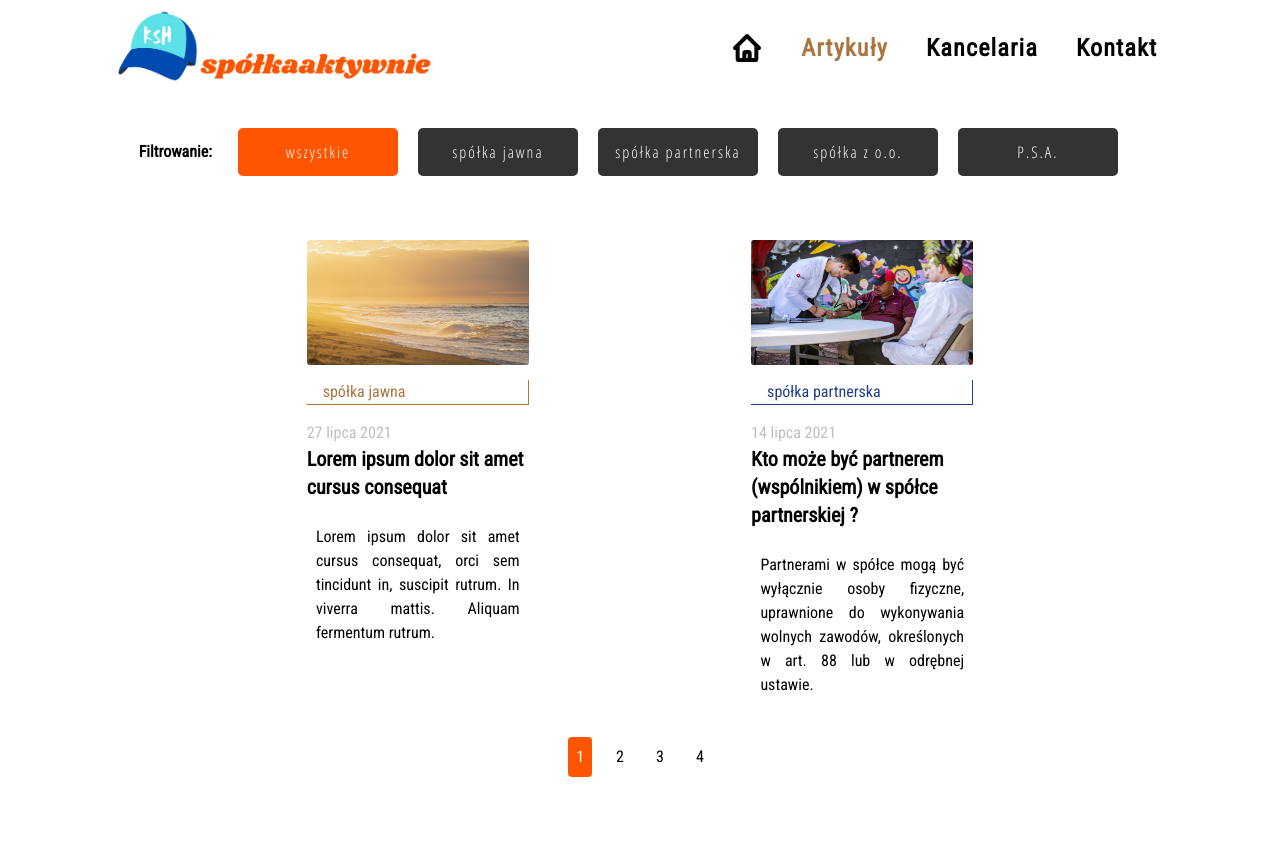
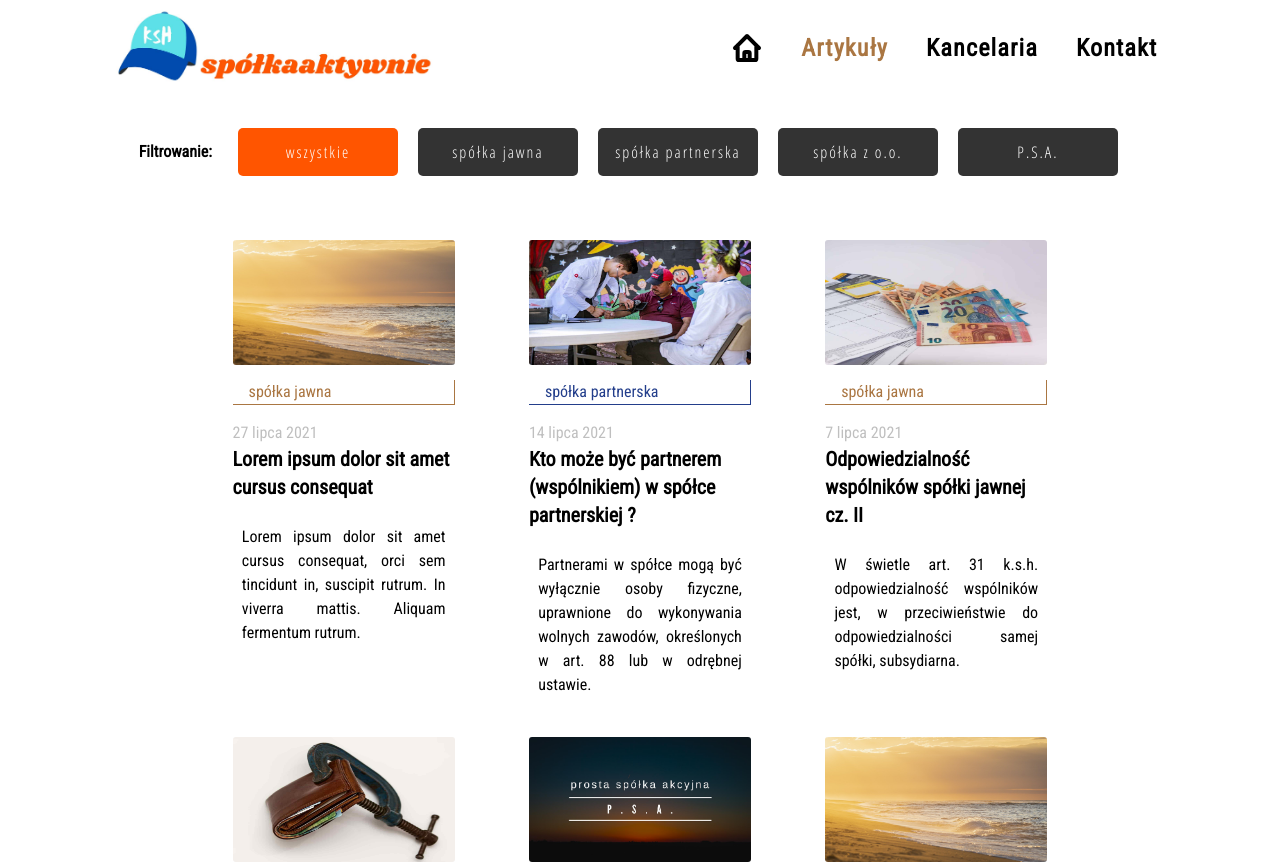
Before and after one commit to lukaszwebdev7/blog-ksh, a Next.js app: page /posts in a window 1280 px wide. Shown: the top 864 px of the page. Built offline with nearby package versions, Linux system fonts and the light colour scheme; what @tailwindcss/typography would draw is missing.

Commit message:
change size in index,js

```diff
--- a/pages/posts/index.js
+++ b/pages/posts/index.js
@@ -5,7 +5,7 @@ import Chunks from '../../components/posts/chunks';
 function AllPostsPage(props) {
 	const posts = props.posts;
 
-	const size = 2;
+	const size = 6;
 
 	function chunksMaker() {
 		const result = [];
```
